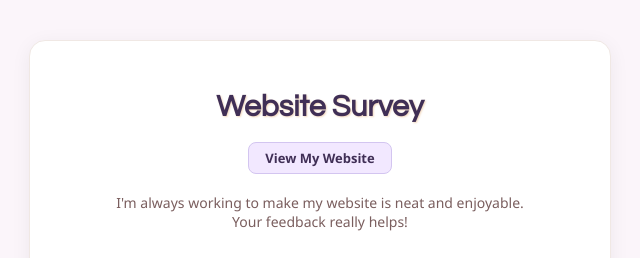
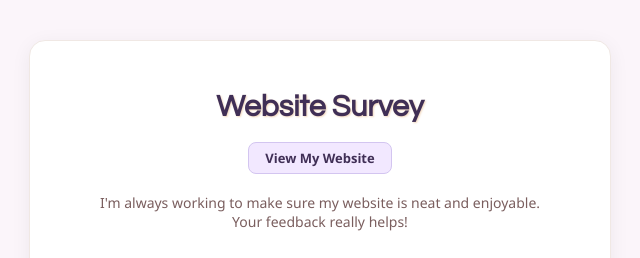
Before and after one commit to MarisaVertz/Website_Portfolio_Survey, a plain HTML site: page index.html in a window 1280 px wide. Shown: the top 258 px of the page, 320-960 px from the left. Drawn offline with Linux system fonts and the light colour scheme.

Commit message:
SPELLING ERROR

```diff
--- a/index.html
+++ b/index.html
@@ -19,7 +19,7 @@
           target="_blank"
           ><b>View My Website</b></a
         ><br /><br />
-        I'm always working to make my website is neat and enjoyable.
+        I'm always working to make sure my website is neat and enjoyable.
         <br />Your feedback really helps!
       </p>
       <label for="name" id="name-label">Name</label>
```
